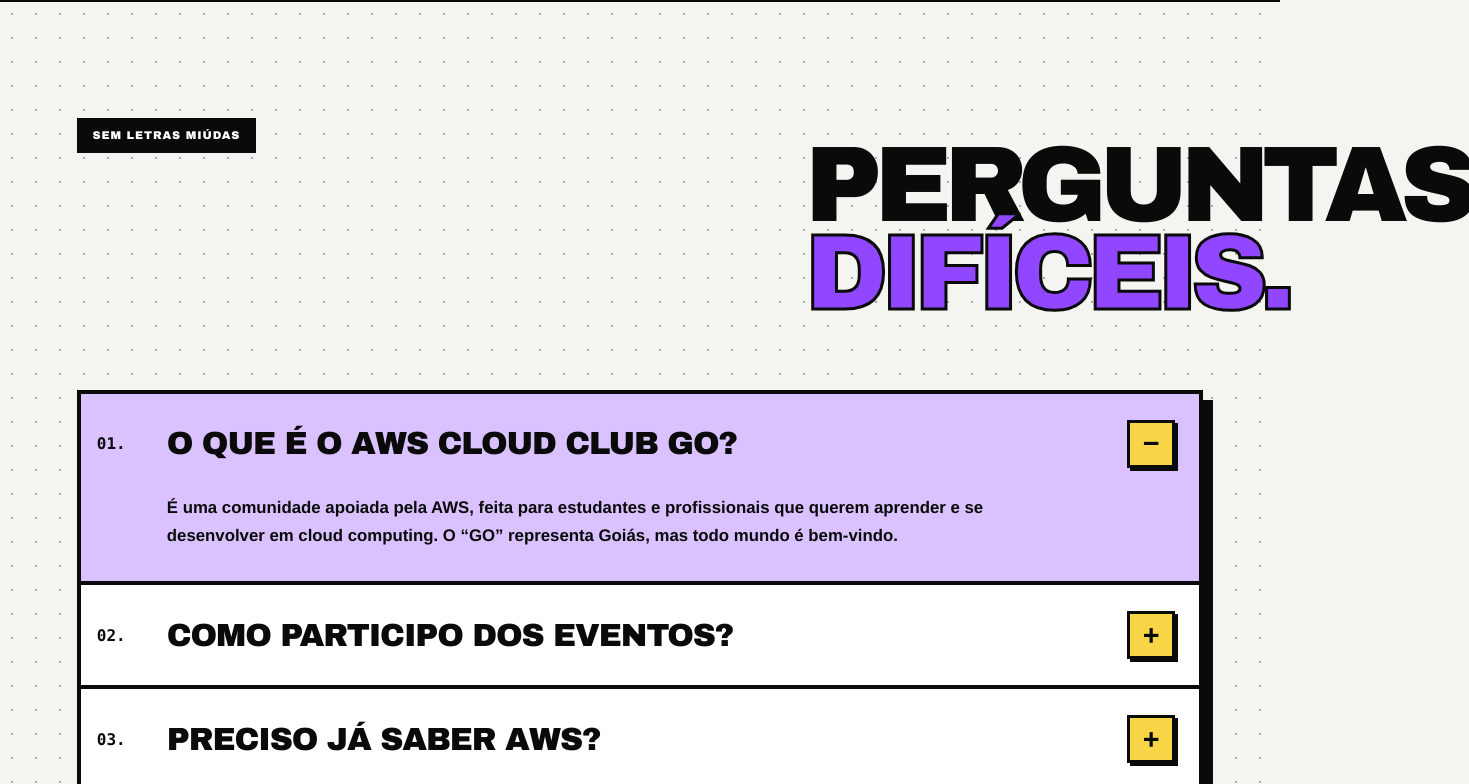
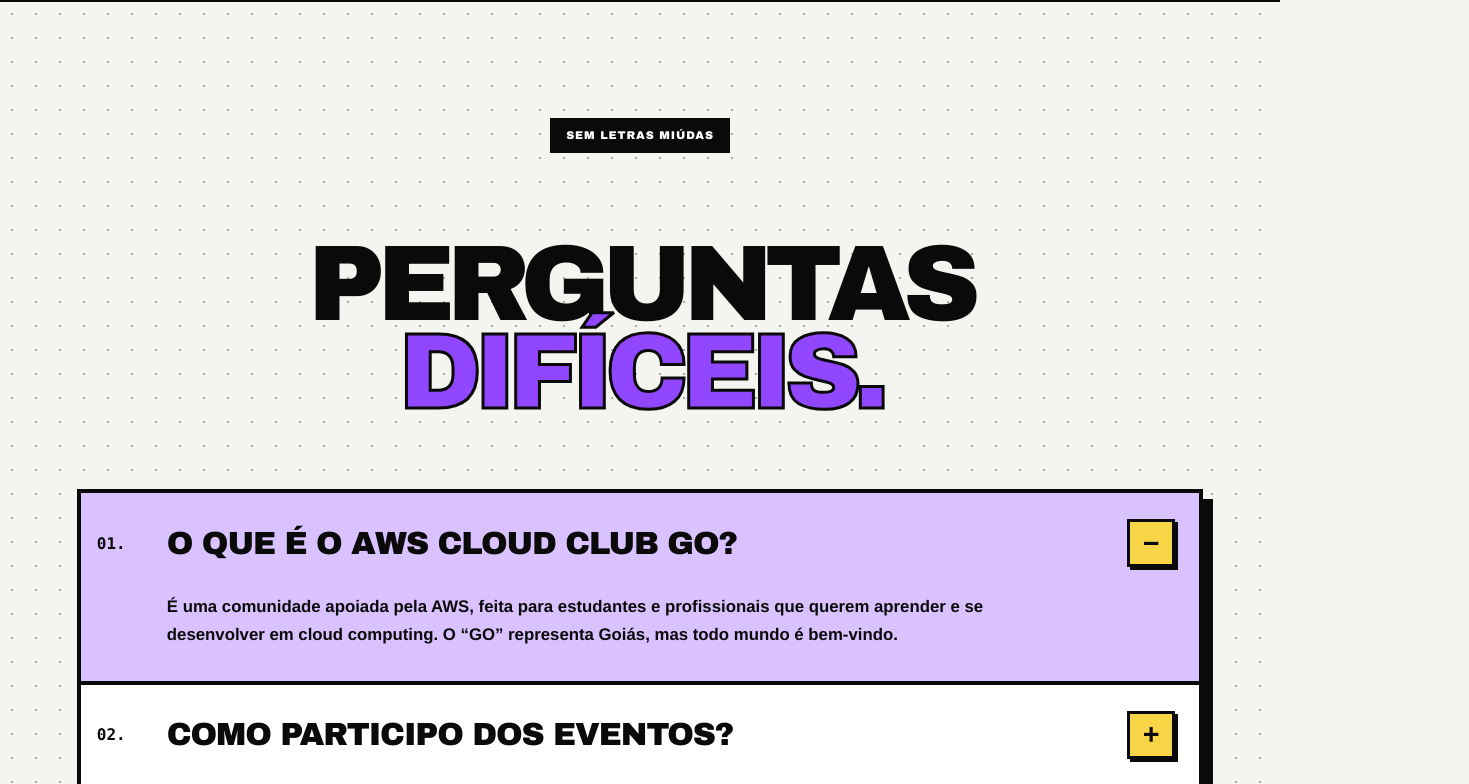
Before and after one commit to cloudclubsa/CloudClub-FE, a React (Vite) app: page / in a window 1280 px wide. Shown: the part 7116-7900 px from the top of the page, 1469 px wide, since content can reach past the window. Built offline with nearby package versions, Linux system fonts and the light colour scheme.

Commit message:
feat: animate FAQ card expansion

```diff
--- a/src/App.css
+++ b/src/App.css
@@ -1156,7 +1156,21 @@
 }
 
 .faq-heading {
-  align-items: start;
+  display: flex;
+  flex-direction: column;
+  align-items: center;
+  justify-content: center;
+  max-width: 100%;
+  text-align: center;
+}
+
+.faq-heading .section-kicker {
+  margin-inline: auto;
+}
+
+.faq-heading .display-title {
+  width: 100%;
+  text-align: center;
 }
 
 .faq-list {
@@ -1216,7 +1230,24 @@
 }
 
 .faq-answer {
-  padding: 0 1rem 2rem 86px;
+  display: grid;
+  grid-template-rows: 0fr;
+  padding: 0 1rem 0 86px;
+  opacity: 0;
+  transform: translateY(-10px);
+  transition: grid-template-rows 340ms ease, padding-bottom 340ms ease, opacity 240ms ease, transform 340ms ease;
+}
+
+.faq-answer-inner {
+  min-height: 0;
+  overflow: hidden;
+}
+
+.faq-item--open .faq-answer {
+  grid-template-rows: 1fr;
+  padding-bottom: 2rem;
+  opacity: 1;
+  transform: translateY(0);
 }
 
 .faq-answer p {
@@ -1760,7 +1791,12 @@
   }
 
   .faq-answer {
-    padding: 0 1rem 1.5rem 48px;
+    padding-right: 1rem;
+    padding-left: 48px;
+  }
+
+  .faq-item--open .faq-answer {
+    padding-bottom: 1.5rem;
   }
 
   .final-cta {
--- a/src/App.jsx
+++ b/src/App.jsx
@@ -418,8 +418,10 @@
                     <strong>{faq.question}</strong>
                     <b aria-hidden="true">{isOpen ? '−' : '+'}</b>
                   </button>
-                  <div id={`faq-answer-${index}`} className="faq-answer" hidden={!isOpen}>
-                    <p>{faq.answer}</p>
+                  <div id={`faq-answer-${index}`} className="faq-answer" aria-hidden={!isOpen}>
+                    <div className="faq-answer-inner">
+                      <p>{faq.answer}</p>
+                    </div>
                   </div>
                 </article>
               )
```
